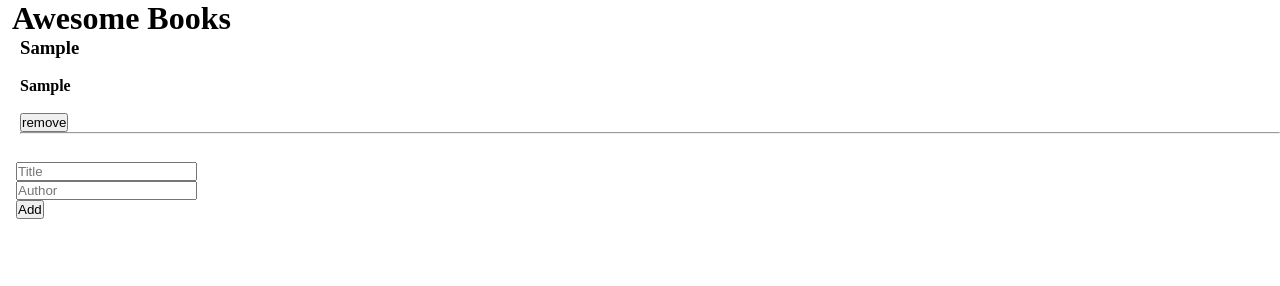
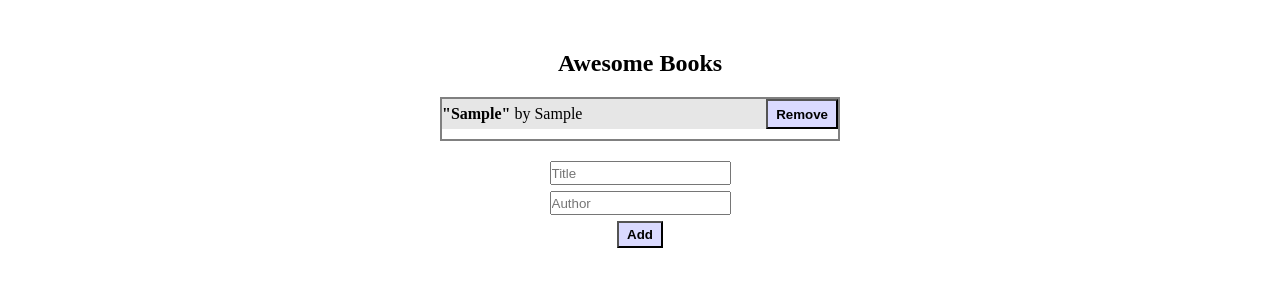
Before and after one commit to yusufobr/awesome-books, a website: page index.htm in a window 1280 px wide. Both pictures are taken after typing "Sample", "Sample" into the empty fields and a click on the button "Add". Drawn offline with Linux system fonts and the light colour scheme.

Commit message:
added the same functionality using classes

```diff
--- a/index.htm
+++ b/index.htm
@@ -8,14 +8,18 @@
     <title>Awesome Books</title>
   </head>
   <body>
+    <section>
+      <div class="container">
         <h1>Awesome Books</h1>
         <article id="books"></article>
-    <div>
-      <br />
+        <div class="form">
           <input type="text" id="title" placeholder="Title" required /> <br />
           <input type="text" id="author" placeholder="Author" required /> <br />
           <button id="add-btn">Add</button>
         </div>
-    <script src="./scripts/script.js"></script>
+      </div>
+    </section>
+    <!-- <script src="./scripts/script.js"></script> -->
+    <script src="/scripts/classes.js"></script>
   </body>
 </html>
--- /dev/null
+++ b/scripts/classes.js
@@ -0,0 +1,65 @@
+class BookList {
+  constructor() {
+    this.title = document.getElementById('title');
+    this.author = document.getElementById('author');
+    this.addBtn = document.getElementById('add-btn');
+    this.books = document.getElementById('books');
+    this.booksArr = [];
+    this.loadBooks();
+    this.addBtn.addEventListener('click', () => this.addItem());
+    document.addEventListener('DOMContentLoaded', () => this.loadBooks());
+  }
+
+  removeItemAt(index) {
+    this.booksArr.splice(index, 1);
+  }
+
+  showBooks() {
+    this.books.innerHTML = '';
+    this.booksArr.forEach((book, index) => {
+      const appendBook = `
+            <p><strong>"${book.title}"</strong> by ${book.author}</p>
+            <button id="btn-${index}">remove</button>
+        `;
+      const bookContainer = document.createElement('div');
+
+      bookContainer.id = `book-${index}`;
+      bookContainer.classList.add(`${(!index % 2) ? 'g-bg' : 'w-bg'}`);
+      bookContainer.innerHTML = appendBook;
+      this.books.appendChild(bookContainer);
+
+      const removeBtn = document.getElementById(`btn-${index}`);
+      removeBtn.addEventListener('click', () => {
+        this.removeItemAt(index);
+        localStorage.setItem('booksData', JSON.stringify(this.booksArr));
+        this.showBooks();
+      });
+    });
+  }
+
+  loadBooks() {
+    if (localStorage.booksData) {
+      this.booksArr = JSON.parse(localStorage.booksData);
+      this.showBooks();
+    } else {
+      this.booksArr = [];
+    }
+  }
+
+  addItem() {
+    if (this.title.value !== '' && this.author.value !== '') {
+      const theBook = {
+        title: this.title.value,
+        author: this.author.value,
+      };
+
+      this.booksArr.push(theBook);
+      this.title.value = '';
+      this.author.value = '';
+      localStorage.setItem('booksData', JSON.stringify(this.booksArr));
+      this.showBooks();
+    }
+  }
+}
+
+const bookList = new BookList();
--- a/styles/styles.css
+++ b/styles/styles.css
@@ -1,8 +1,67 @@
 * {
-  margin: 0 0 0 4px;
+  margin: 0;
   padding: 0;
 }
 
 div {
   margin-bottom: 10px;
 }
+
+.g-bg {
+  background-color: rgb(230, 230, 230);
+  height: 30px;
+}
+
+.w-bg {
+  background-color: rgb(250, 250, 250);
+  height: 30px;
+}
+
+.g-bg button {
+  height: 100%;
+  padding: 4px 8px;
+  background: rgb(218, 218, 255);
+  font-weight: 700;
+  text-transform: capitalize;
+}
+
+.w-bg button {
+  height: 100%;
+  padding: 4px 8px;
+  background: rgb(218, 218, 255);
+  font-weight: 700;
+  text-transform: capitalize;
+}
+
+.container {
+  width: 50vh;
+  margin: auto;
+  text-align: center;
+  display: flex;
+  flex-direction: column;
+  gap: 20px;
+  margin-top: 50px;
+}
+
+article div {
+  display: flex;
+  justify-content: space-between;
+  align-items: center;
+}
+
+#books {
+  border: 2px solid gray;
+  padding: 0;
+}
+
+.form input {
+  margin-bottom: 6px;
+  height: 20px;
+}
+
+.form button {
+  padding: 4px 8px;
+  background: rgb(218, 218, 255);
+  font-weight: 700;
+  text-transform: capitalize;
+}
```
Also changed, not shown: package.json (+22 -12 lines), 1 other file. Lines whose indentation alone changed are shown as unchanged.
